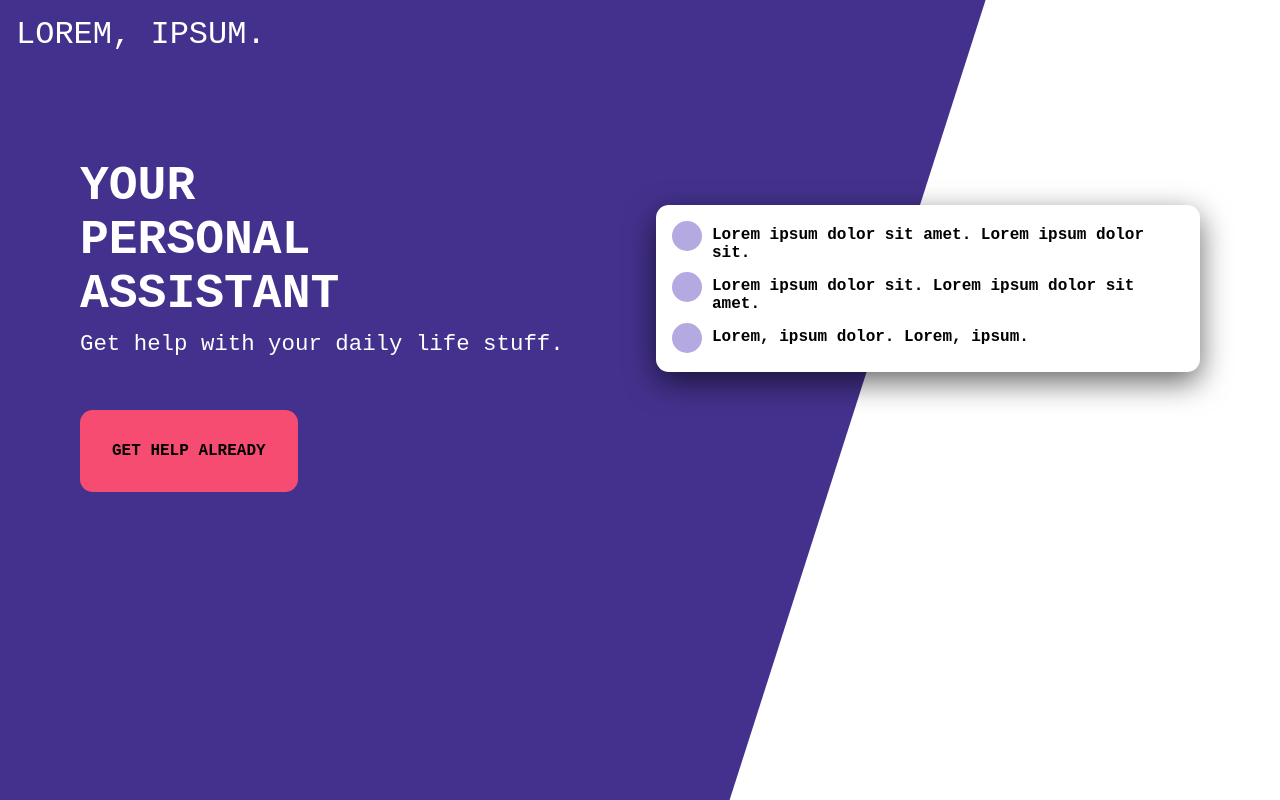
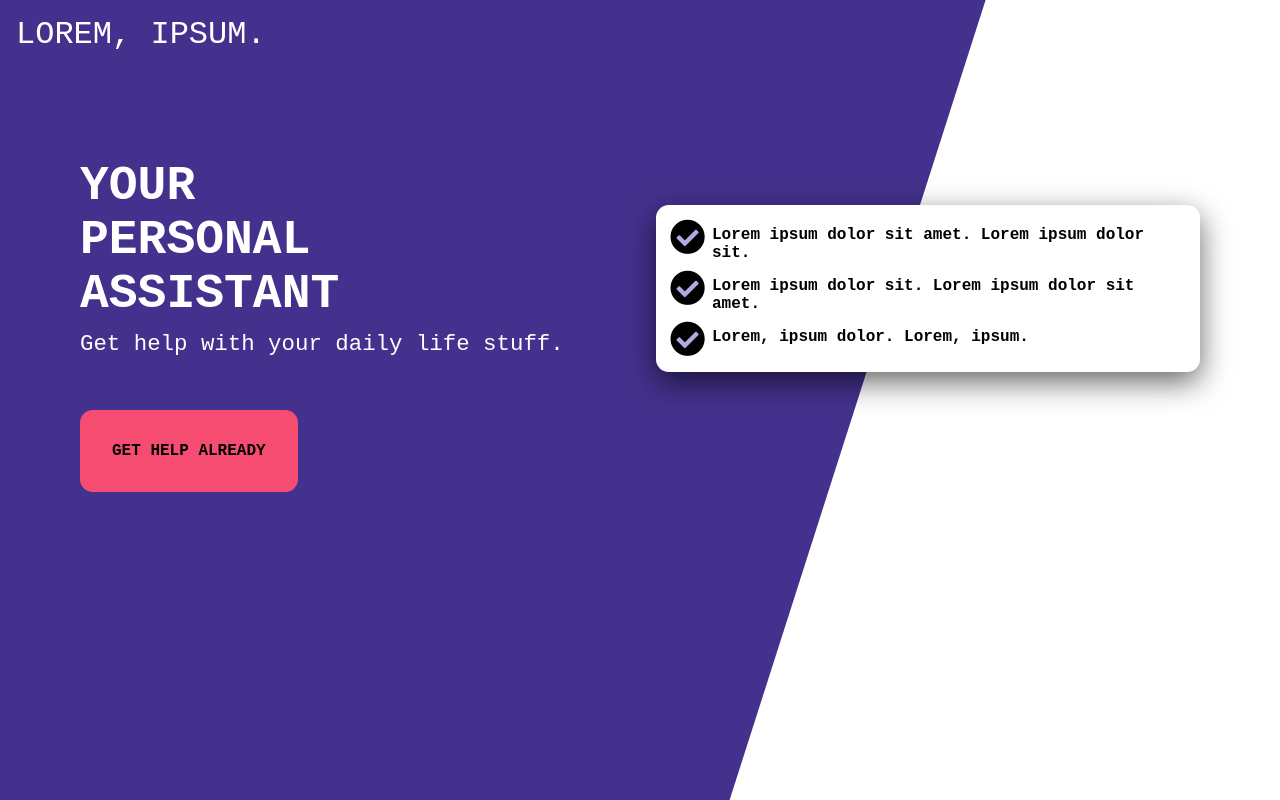
Before and after one commit to mikeynagler/sass-101, a website: page index.html in a window 1280 px wide. Drawn offline with Linux system fonts and the light colour scheme.

Commit message:
minor fixes

```diff
--- a/css/main.scss
+++ b/css/main.scss
@@ -89,6 +89,12 @@ main {
                         background: color(primary-light);
                         border-radius: 50%;
                         margin-right: 10px;
+                        .check-icon {
+                            font-size: 2.2rem;
+                            position: absolute;
+                            left: -2px;
+                            top: -2px;
+                        }
                     }
                     strong {
                         display: inline-block;
--- a/index.html
+++ b/index.html
@@ -5,6 +5,7 @@
     <meta name="viewport" content="width=device-width, initial-scale=1.0">
     <meta http-equiv="X-UA-Compatible" content="ie=edge">
     <link rel="stylesheet" href="css/main.css">
+    <link rel="stylesheet" href="https://use.fontawesome.com/releases/v5.7.2/css/all.css" integrity="sha384-fnmOCqbTlWIlj8LyTjo7mOUStjsKC4pOpQbqyi7RrhN7udi9RwhKkMHpvLbHG9Sr" crossorigin="anonymous">
     <title>Document</title>
 </head>
 <body>
@@ -18,15 +19,15 @@
         <section class="primary-card">
             <ul>
                 <li>
-                    <span></span>
+                    <span><i class="fas fa-check-circle check-icon"></i></span>
                     <strong>Lorem ipsum dolor sit amet. Lorem ipsum dolor sit.</strong>
                 </li>
                 <li>
-                    <span></span>
+                    <span><i class="fas fa-check-circle check-icon"></i></span>
                     <strong>Lorem ipsum dolor sit. Lorem ipsum dolor sit amet.</strong>
                 </li>
                 <li>
-                    <span></span>
+                    <span><i class="fas fa-check-circle check-icon"></i></span>
                     <strong>Lorem, ipsum dolor. Lorem, ipsum.</strong>
                 </li>
             </ul>
```
Also changed, not shown: css/main.css, 1 other file.
